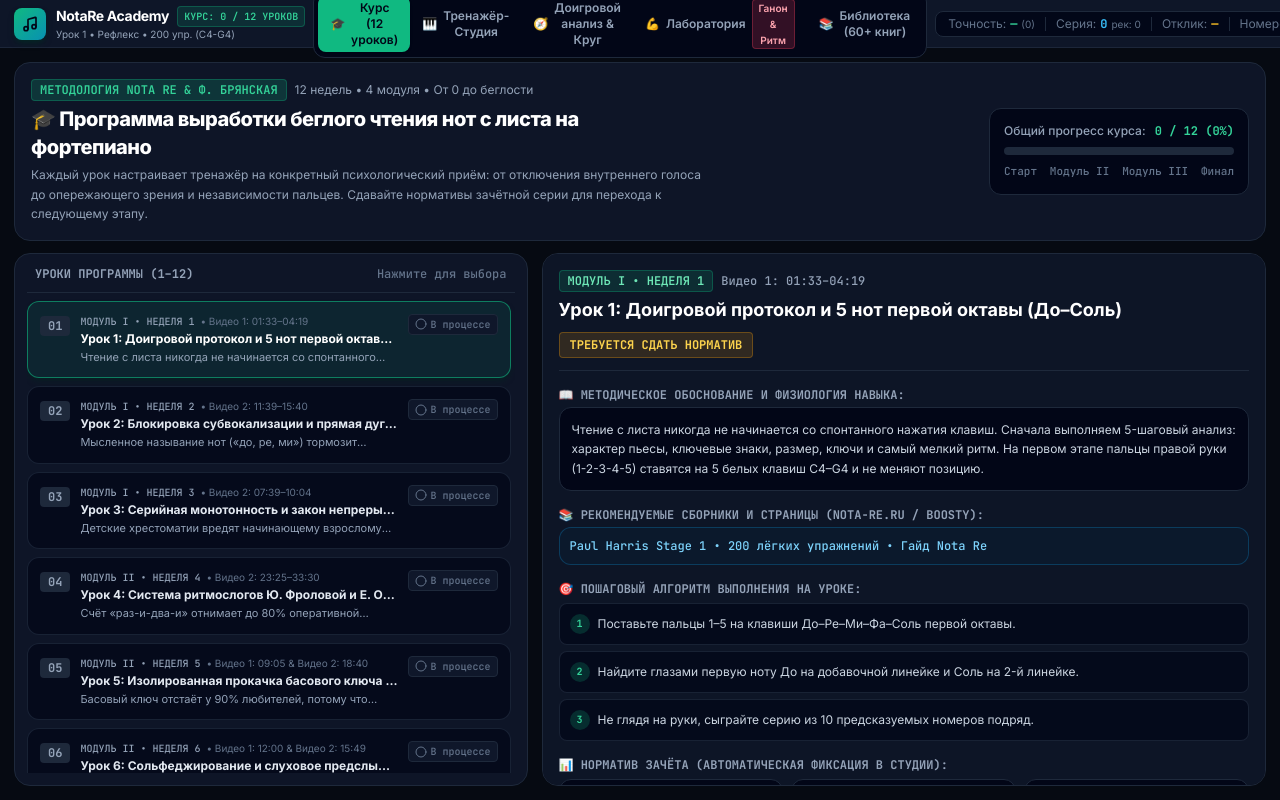
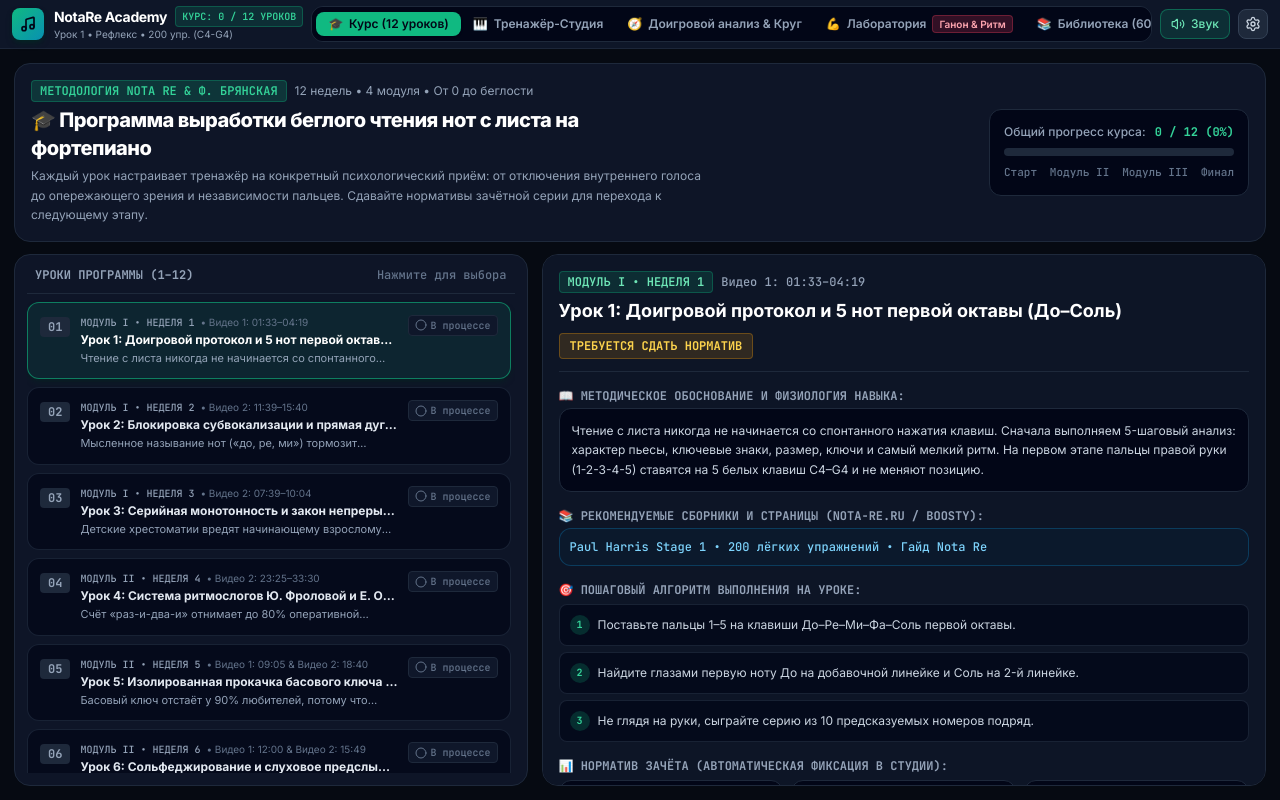
Before and after one commit to shafranek-js/Nota-Re, a React (Vite) app: page / in a window 1280 px wide. Built offline with nearby package versions, Linux system fonts and the light colour scheme.

Commit message:
fix(responsive): keep all workspace tabs reachable on narrow viewports without header overflow

```diff
--- a/src/components/layout/Header.tsx
+++ b/src/components/layout/Header.tsx
@@ -57,7 +57,7 @@ export const Header: React.FC = () => {
   ];
 
   return (
-    <header className="h-12 shrink-0 w-full bg-slate-900/95 border-b border-slate-800/90 px-3.5 flex items-center justify-between gap-2 z-30">
+    <header className="shrink-0 w-full min-h-12 bg-slate-900/95 border-b border-slate-800/90 px-3 py-1.5 flex flex-wrap xl:flex-nowrap items-center justify-between gap-2 z-30">
       {/* Логотип и общий прогресс курса */}
       <div className="flex items-center gap-2.5 shrink-0">
         <div className="w-8 h-8 rounded-lg bg-gradient-to-br from-emerald-500 to-cyan-600 flex items-center justify-center shadow-md shadow-emerald-950/60">
@@ -77,14 +77,15 @@ export const Header: React.FC = () => {
       </div>
 
       {/* Центральный переключатель 5 рабочих пространств */}
-      <nav className="flex items-center bg-slate-950 p-1 rounded-xl border border-slate-800">
+      <nav aria-label="Рабочие пространства" className="order-3 xl:order-none w-full xl:w-auto min-w-0 max-w-full flex items-center overflow-x-auto bg-slate-950 p-1 rounded-xl border border-slate-800 custom-scroll">
         {tabs.map(tab => {
           const isActive = currentWorkspace === tab.id;
           return (
             <button
               key={tab.id}
               onClick={() => switchWorkspace(tab.id)}
-              className={`px-3 py-1 rounded-lg text-xs font-semibold transition flex items-center gap-1.5 ${
+              aria-current={isActive ? 'page' : undefined}
+              className={`shrink-0 whitespace-nowrap px-3 py-1 rounded-lg text-xs font-semibold transition flex items-center gap-1.5 ${
                 isActive
                   ? 'bg-emerald-500 text-slate-950 shadow'
                   : 'text-slate-400 hover:text-white'
@@ -104,7 +105,7 @@ export const Header: React.FC = () => {
 
       {/* Правый блок: Телеметрия + MIDI + Звук + Настройки */}
       <div className="flex items-center gap-2 shrink-0">
-        <div className="hidden xl:flex items-center gap-2.5 bg-slate-950/90 border border-slate-800 px-3 py-1 rounded-lg text-xs">
+        <div className="hidden 2xl:flex items-center gap-2.5 bg-slate-950/90 border border-slate-800 px-3 py-1 rounded-lg text-xs">
           <div className="flex items-center gap-1" title="Точность попаданий в текущей сессии">
             <span className="text-slate-500">Точность:</span>
             <span className="font-mono font-bold text-emerald-400">{accuracy === null ? '—' : `${accuracy}%`}</span>
@@ -158,6 +159,8 @@ export const Header: React.FC = () => {
           onClick={toggleSettingsDrawer}
           className="p-1.5 rounded-lg bg-slate-800 hover:bg-slate-700 text-slate-300 hover:text-white border border-slate-700 transition"
           title="Открыть настройки"
+          aria-label="Открыть настройки"
+          aria-haspopup="dialog"
         >
           <Settings className="w-4 h-4" />
         </button>
```
